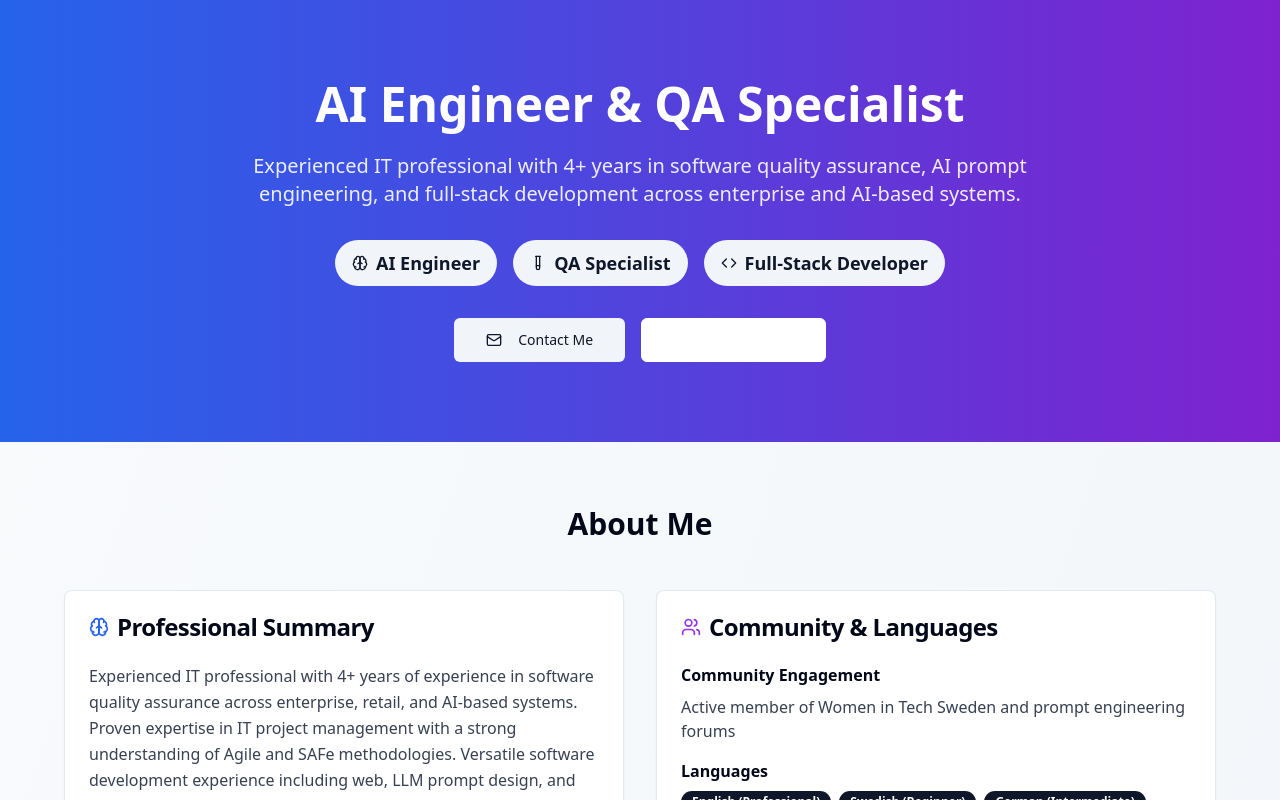
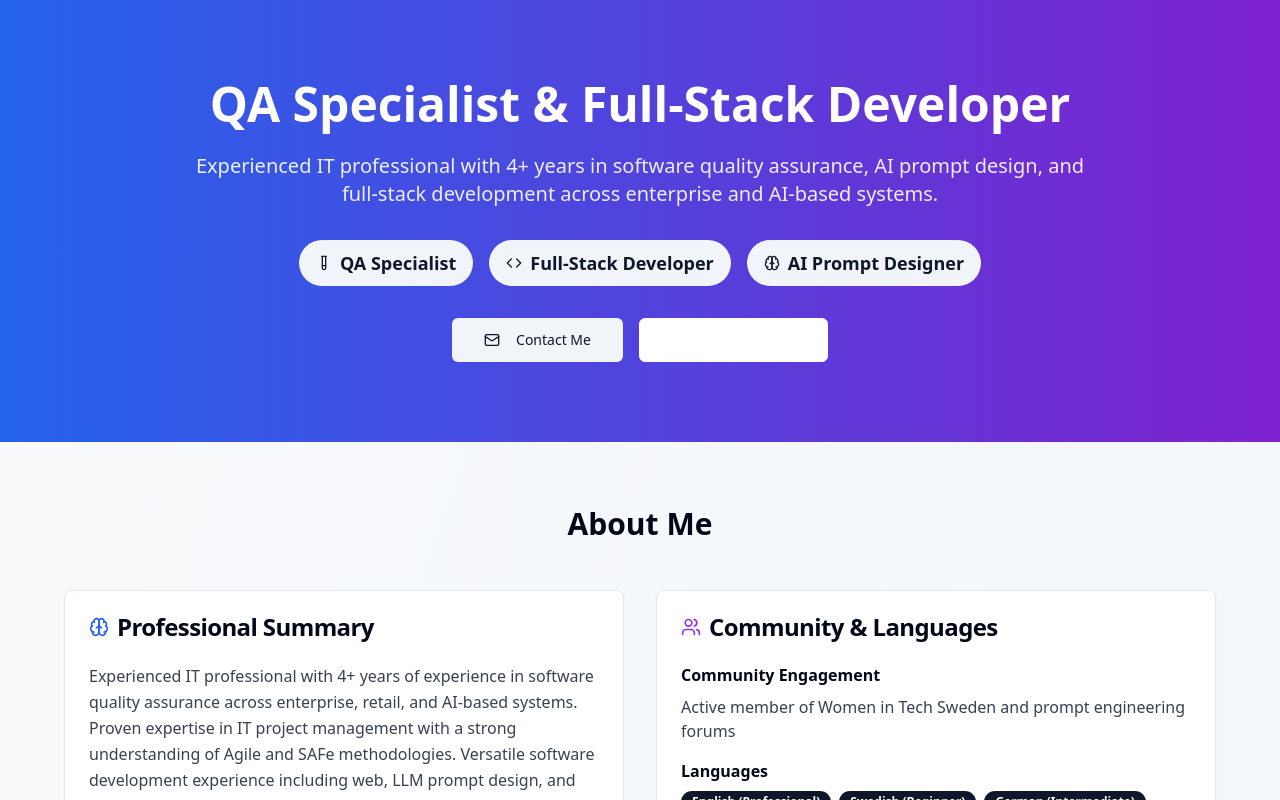
Before and after one commit to MeghnaAnand/personal-resume-webflow, a React (Vite) app: page / in a window 1280 px wide. Shown: the top 800 px of the page. Built offline with nearby package versions, Linux system fonts and the light colour scheme.

Commit message:
Refactor: Update hero section title
Adjusted the hero section title to better reflect the user's CV and experience.

```diff
--- a/src/pages/Index.tsx
+++ b/src/pages/Index.tsx
@@ -146,16 +146,12 @@ const Index = () => {
       {/* Hero Section */}
       <section className="relative py-20 px-6 text-center bg-gradient-to-r from-blue-600 to-purple-700 text-white">
         <div className="max-w-4xl mx-auto">
-          <h1 className="text-5xl font-bold mb-6">AI Engineer & QA Specialist</h1>
+          <h1 className="text-5xl font-bold mb-6">QA Specialist & Full-Stack Developer</h1>
           <p className="text-xl mb-8 opacity-90">
             Experienced IT professional with 4+ years in software quality assurance,
-            AI prompt engineering, and full-stack development across enterprise and AI-based systems.
+            AI prompt design, and full-stack development across enterprise and AI-based systems.
           </p>
           <div className="flex justify-center gap-4 mb-8">
-            <Badge variant="secondary" className="text-lg px-4 py-2">
-              <Brain className="w-4 h-4 mr-2" />
-              AI Engineer
-            </Badge>
             <Badge variant="secondary" className="text-lg px-4 py-2">
               <TestTube className="w-4 h-4 mr-2" />
               QA Specialist
@@ -164,6 +160,10 @@ const Index = () => {
               <Code className="w-4 h-4 mr-2" />
               Full-Stack Developer
             </Badge>
+            <Badge variant="secondary" className="text-lg px-4 py-2">
+              <Brain className="w-4 h-4 mr-2" />
+              AI Prompt Designer
+            </Badge>
           </div>
           <div className="flex justify-center gap-4">
             <Button size="lg" variant="secondary">
@@ -171,8 +171,8 @@ const Index = () => {
               Contact Me
             </Button>
             <Button size="lg" variant="outline" className="border-white text-white hover:bg-white hover:text-blue-600">
-              <Github className="w-4 h-4 mr-2" />
-              View Projects
+              <Globe className="w-4 h-4 mr-2" />
+              View Portfolio
             </Button>
           </div>
         </div>
```
